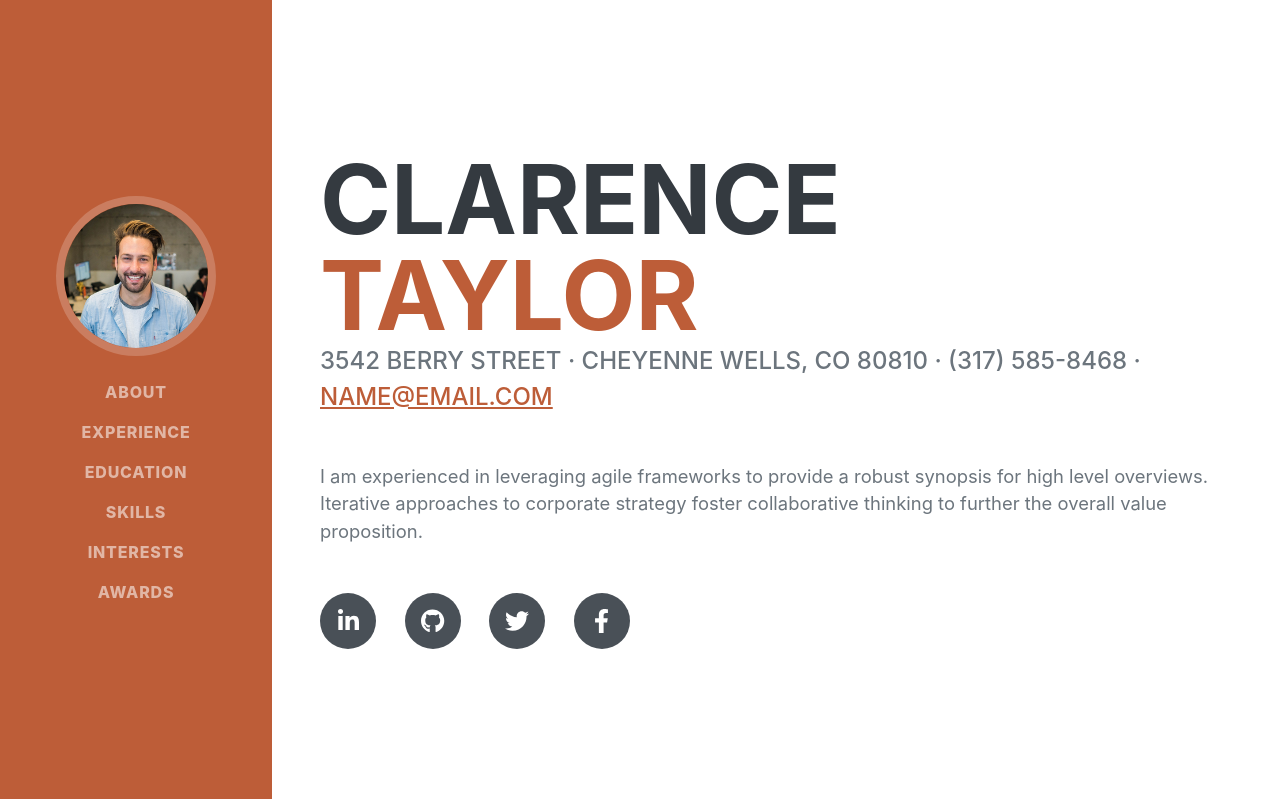
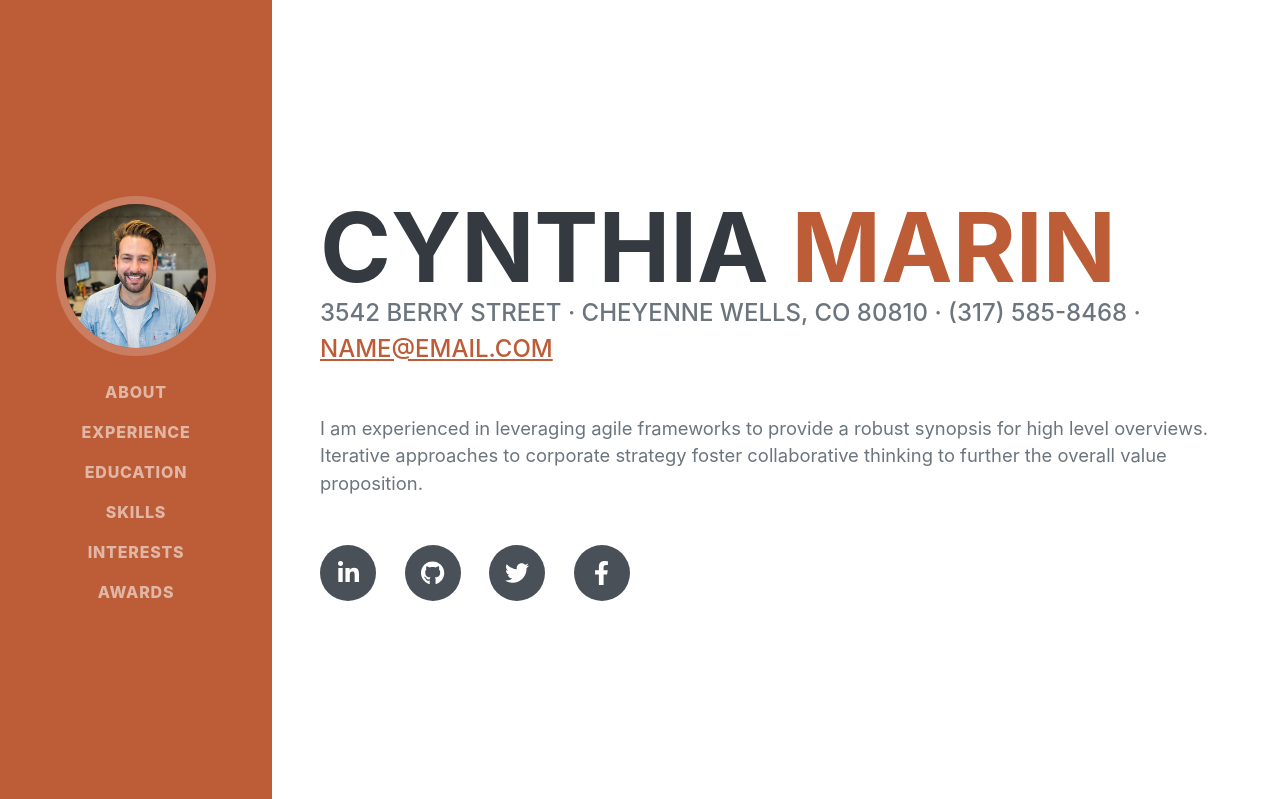
Before and after one commit to cynthiaamarin/1101-final-project, a Flask app: page / in a window 1280 px wide. Shown: the top 799 px of the page. Run offline with Flask 3, Linux system fonts and the light colour scheme; some libraries are stand-ins or nearby versions; some web fonts are replaced.

Commit message:
Updated the name

```diff
--- a/templates/index.html
+++ b/templates/index.html
@@ -19,7 +19,7 @@
         <!-- Navigation-->
         <nav class="navbar navbar-expand-lg navbar-dark bg-primary fixed-top" id="sideNav">
             <a class="navbar-brand js-scroll-trigger" href="#page-top">
-                <span class="d-block d-lg-none">Clarence Taylor</span>
+                <span class="d-block d-lg-none">Cynthia Marin</span>
                 <span class="d-none d-lg-block"><img class="img-fluid img-profile rounded-circle mx-auto mb-2" src="static/img/profile.jpg" alt="..." /></span>
             </a>
             <button class="navbar-toggler" type="button" data-bs-toggle="collapse" data-bs-target="#navbarResponsive" aria-controls="navbarResponsive" aria-expanded="false" aria-label="Toggle navigation"><span class="navbar-toggler-icon"></span></button>
@@ -40,8 +40,8 @@
             <section class="resume-section" id="about">
                 <div class="resume-section-content">
                     <h1 class="mb-0">
-                        Clarence
-                        <span class="text-primary">Taylor</span>
+                        Cynthia
+                        <span class="text-primary">Marin</span>
                     </h1>
                     <div class="subheading mb-5">
                         3542 Berry Street · Cheyenne Wells, CO 80810 · (317) 585-8468 ·
```
